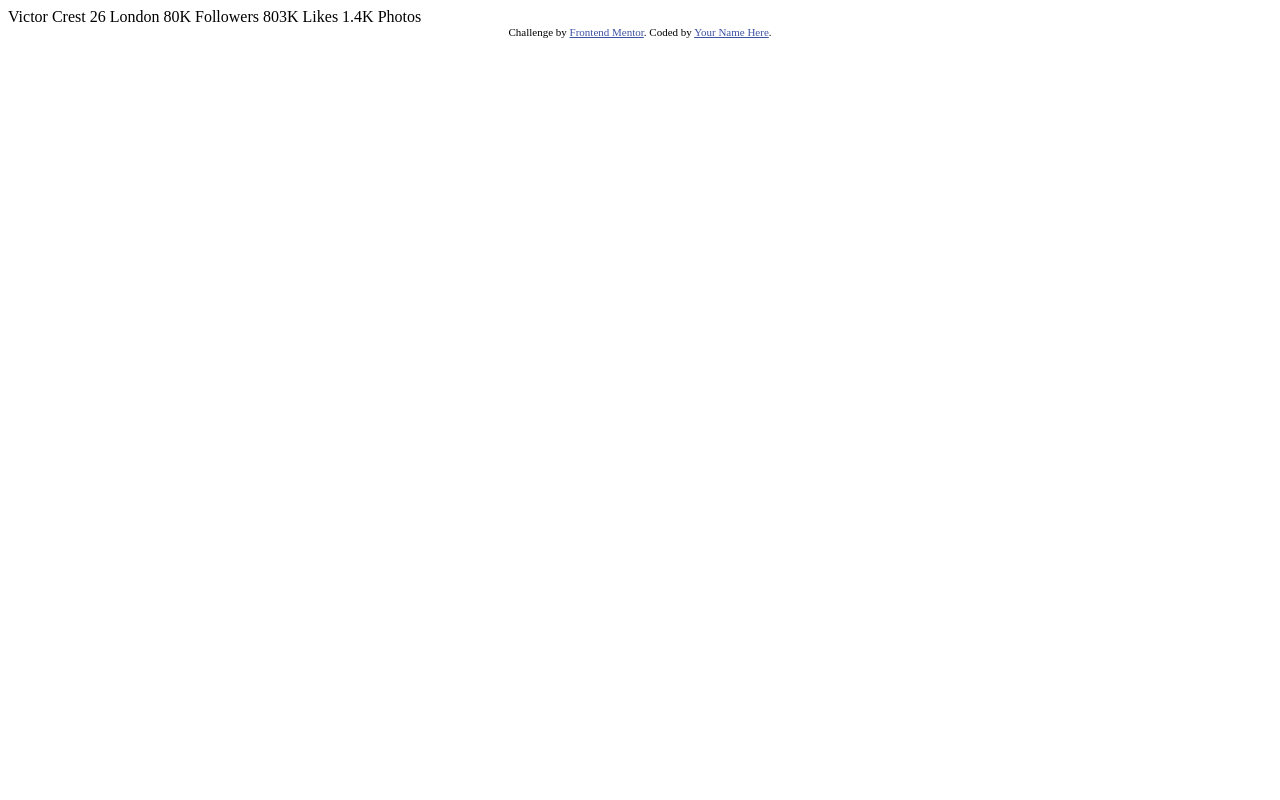
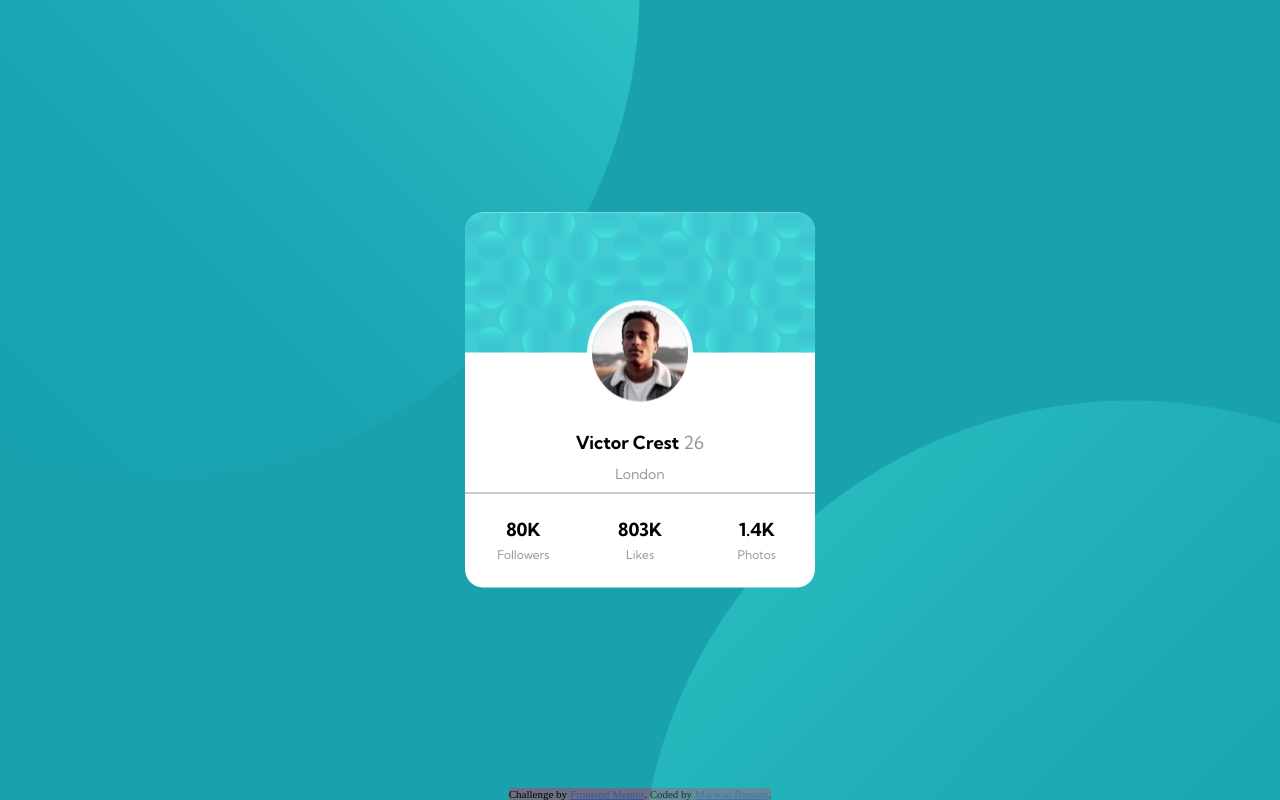
Before and after one commit to elmarwanos/profile-card-component, a plain HTML site: page index.html in a window 1280 px wide. Drawn offline with Linux system fonts and the light colour scheme.

Commit message:
1st Draft

```diff
--- /dev/null
+++ b/index.css
@@ -0,0 +1,124 @@
+* {
+  padding: 0;
+  margin: 0;
+  box-sizing: border-box;
+}
+
+.big-weight {
+  font-size: 18px;
+  font-family: Kumbh Sans, sans-serif;
+  font-weight: 700;
+}
+
+.small-weight {
+  font-size: 12px;
+  font-family: Kumbh Sans, sans-serif;
+  font-weight: 400;
+  color: hsl(0, 0%, 59%);
+}
+
+html,
+body {
+  position: relative;
+  height: 100vh;
+  overflow: hidden;
+}
+
+.screen-wrapper {
+  height: 100%;
+  background-color: hsl(185, 75%, 39%);
+  display: flex;
+  flex-direction: column;
+  position: relative;
+}
+
+#top-bubble {
+  position: absolute;
+  right: 50%;
+  bottom: 40%;
+  z-index: 1;
+}
+
+#bottom-bubble {
+  position: absolute;
+  left: 50%;
+  top: 50%;
+  z-index: 1;
+}
+
+.card-wrapper {
+  position: absolute;
+  top: 50%;
+  left: 50%;
+  transform: translate(-50%, -50%);
+  height: 23.438rem;
+  width: 21.875rem;
+  border-radius: 5%;
+  overflow: hidden;
+  z-index: 2;
+  background-color: white;
+  display: flex;
+  flex-direction: column;
+  justify-content: space-evenly;
+}
+
+.main-box {
+  position: relative;
+  height: 75%;
+  width: 100%;
+}
+.main-box-top {
+  height: 50%;
+  width: 100%;
+}
+.main-box-top > object {
+  height: 100%;
+  width: 100%;
+}
+
+#victor-pp {
+  position: absolute;
+  top: 50%;
+  left: 50%;
+  transform: translate(-50%, -50%);
+  border: 0.3125rem solid white;
+  border-radius: 100%;
+  background-color: white;
+}
+
+.main-box-bottom {
+  height: 50%;
+  border-bottom: thin solid hsl(0, 0%, 59%);
+  display: flex;
+  justify-content: center;
+  align-items: center;
+}
+.name {
+  margin-top: 20%;
+  text-align: center;
+  line-height: 30px;
+}
+
+.stats-box {
+  height: 25%;
+  display: flex;
+  align-items: center;
+  justify-content: space-around;
+}
+.stats-box > div {
+  width: 100%;
+  text-align: center;
+}
+
+.attribution {
+  background-color: hsl(227, 10%, 46%);
+  font-size: 11px;
+  text-align: center;
+  position: absolute;
+  bottom: 0%;
+  left: 50%;
+  transform: translate(-50%);
+}
+.attribution a {
+  color: hsl(228, 45%, 44%);
+}
--- a/index.html
+++ b/index.html
@@ -1,35 +1,75 @@
 <!DOCTYPE html>
 <html lang="en">
-<head>
-  <meta charset="UTF-8">
-  <meta name="viewport" content="width=device-width, initial-scale=1.0"> <!-- displays site properly based on user's device -->
+  <head>
+    <meta charset="UTF-8" />
+    <meta name="viewport" content="width=device-width, initial-scale=1.0" />
+    <link
+      rel="icon"
+      type="image/png"
+      sizes="32x32"
+      href="./images/favicon-32x32.png"
+    />
+    <link rel="preconnect" href="https://fonts.gstatic.com" />
+    <link
+      href="https://fonts.googleapis.com/css2?family=Kumbh+Sans:wght@400;700&display=swap"
+      rel="stylesheet"
+    />
+    <link rel="stylesheet" href="./index.css" />
+    <title>Frontend Mentor | Profile card component</title>
+  </head>
 
-  <link rel="icon" type="image/png" sizes="32x32" href="./images/favicon-32x32.png">
+  <body>
+    <object
+      id="top-bubble"
+      data="./images/bg-pattern-top.svg"
+      type="image/svg+xml"
+    ></object>
 
-  <title>Frontend Mentor | Profile card component</title>
+    <div class="screen-wrapper">
+      <div class="card-wrapper">
+        <div class="main-box">
+          <div class="main-box-top">
+            <object
+              data="images/bg-pattern-card.svg"
+              type="image/svg+xml"
+            ></object>
+          </div>
+          <img
+            id="victor-pp"
+            src="./images/image-victor.jpg"
+            alt="victor profile pic"
+          />
+          <div class="main-box-bottom">
+            <div class="name big-weight">
+              Victor Crest
+              <span
+                class="big-weight"
+                style="font-weight: 400; color: hsl(0, 0%, 59%)"
+                >26</span
+              ><br /><span class="small-weight" style="font-size: 14px"
+                >London</span
+              >
+            </div>
+          </div>
+        </div>
+        <div class="stats-box big-weight">
+          <div>80K<br /><span class="small-weight">Followers</span></div>
+          <div>803K<br /><span class="small-weight">Likes</span></div>
+          <div>1.4K<br /><span class="small-weight">Photos</span></div>
+        </div>
+      </div>
 
-  <!-- Feel free to remove these styles or customise in your own stylesheet 👍 -->
-  <style>
-    .attribution { font-size: 11px; text-align: center; }
-    .attribution a { color: hsl(228, 45%, 44%); }
-  </style>
-</head>
-<body>
-  Victor Crest
-  26
-  London
-
-  80K
-  Followers
-
-  803K
-  Likes
-
-  1.4K
-  Photos
-  <div class="attribution">
-    Challenge by <a href="https://www.frontendmentor.io?ref=challenge" target="_blank">Frontend Mentor</a>.
-    Coded by <a href="#">Your Name Here</a>.
-  </div>
-</body>
+      <div class="attribution">
+        Challenge by
+        <a href="https://www.frontendmentor.io?ref=challenge" target="_blank"
+          >Frontend Mentor</a
+        >. Coded by <a href="#">Marwan Bassam</a>.
+      </div>
+    </div>
+    <object
+      id="bottom-bubble"
+      data="./images/bg-pattern-bottom.svg"
+      type="image/svg+xml"
+    ></object>
+  </body>
 </html>
```
Also changed, not shown: 1 other file.
